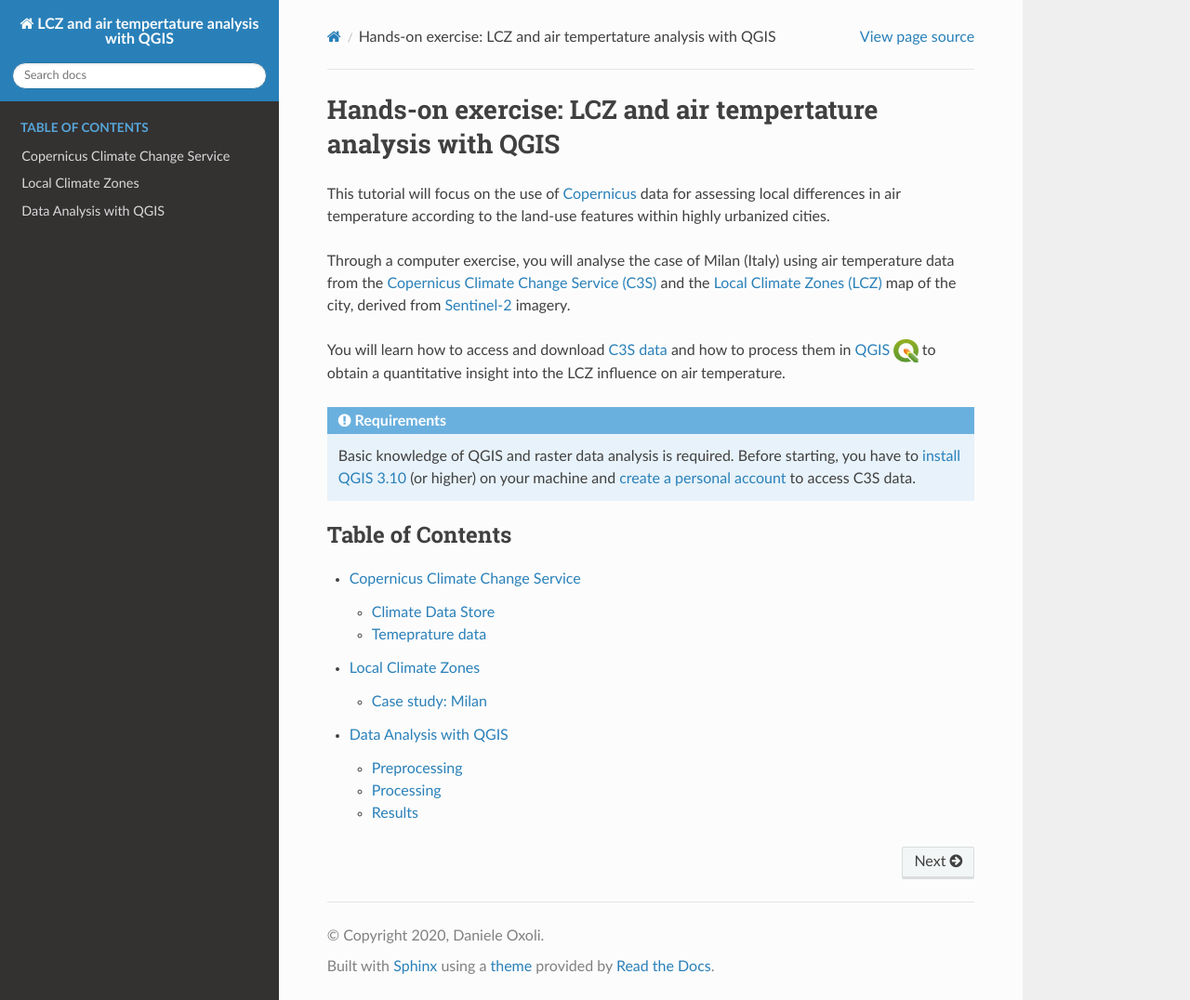
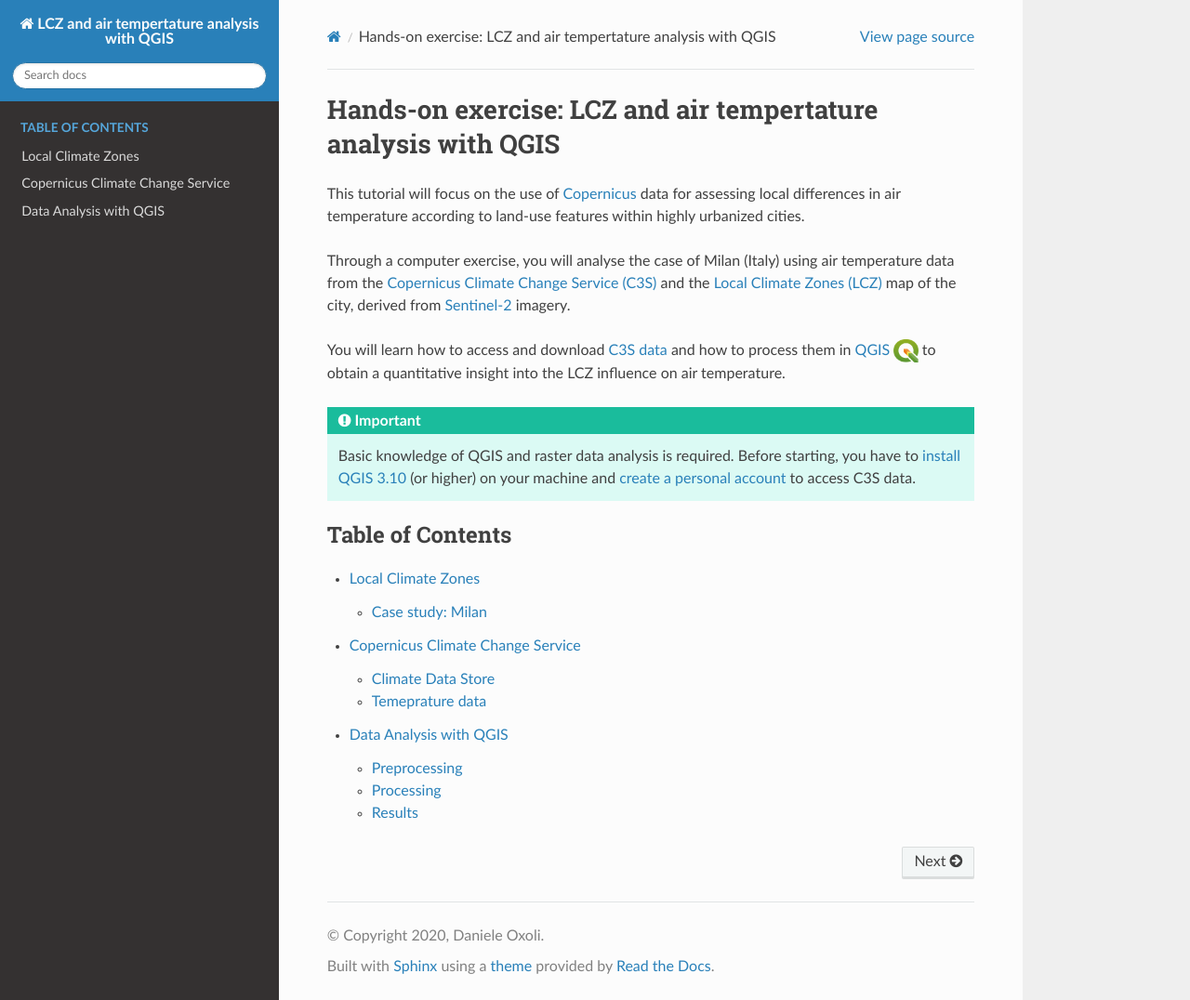
Before and after one commit to opengeolab/CA_LCZ_exercise_docs, a Sphinx documentation site: the page built from source/index.rst, in a window 1280 px wide and 1076 px high. Shown: the whole window at 93% size. Built offline with Sphinx 7.4.7 and the Read the Docs theme 2.0.0, drawn with Linux system fonts in a browser that asks for light colours.

Commit message:
file folder added

```diff
--- a/source/index.rst
+++ b/source/index.rst
@@ -6,7 +6,7 @@
 Hands-on exercise: LCZ and air tempertature analysis with QGIS
 ===========================================================================
 
-This tutorial will focus on the use of `Copernicus <https://www.copernicus.eu/en>`_ data for assessing local differences in air temperature according to the land-use features within highly urbanized cities.
+This tutorial will focus on the use of `Copernicus <https://www.copernicus.eu/en>`_ data for assessing local differences in air temperature according to land-use features within highly urbanized cities.
 
 Through a computer exercise, you will analyse the case of Milan (Italy) using air temperature data from the `Copernicus Climate Change Service (C3S) <https://climate.copernicus.eu>`_ and the `Local Climate Zones (LCZ) <http://www.wudapt.org>`_ map of the city, derived from `Sentinel-2 <https://sentinel.esa.int/web/sentinel/missions/sentinel-2>`_ imagery.
 
@@ -15,7 +15,7 @@
 .. |qgisicon| image:: images/qgis_icon.png
    :scale: 8%
 
-.. admonition:: Requirements
+.. important::
 
    Basic knowledge of QGIS and raster data analysis is required. Before starting, you have to `install QGIS 3.10 <https://qgis.org/en/site/forusers/download.html>`_ (or higher) on your machine and `create a personal account <https://cds.climate.copernicus.eu/user/login?destination=%2F%23!%2Fhome>`_ to access C3S data.
 
@@ -25,8 +25,8 @@
    :maxdepth: 2
    :caption: Table of Contents
 
+   lcz
    cop_climate
-   lcz
    analysis
 
 
```
Also changed, not shown: 2 other files.
